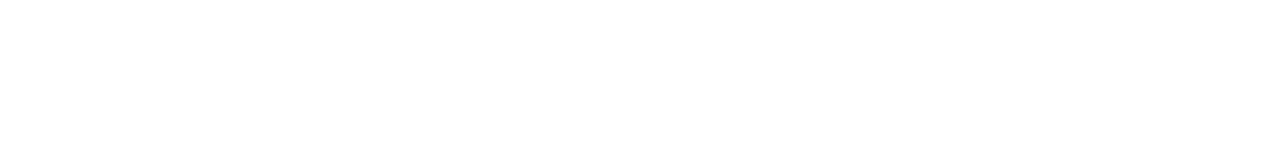
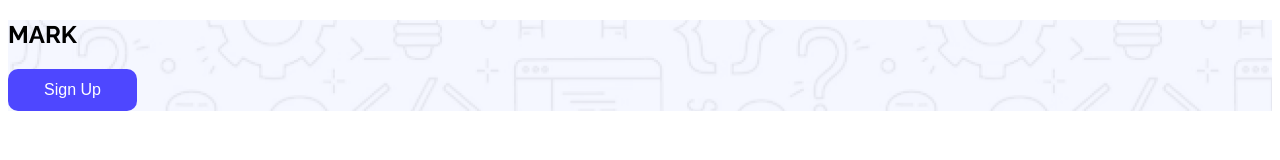
Before and after one commit to RayhanRK/A1-Agency-Website, a plain HTML site: page index.html in a window 1280 px wide. Drawn offline with Linux system fonts and the light colour scheme.

Commit message:
html and css file added

```diff
--- a/index.html
+++ b/index.html
@@ -4,8 +4,22 @@
     <meta charset="UTF-8">
     <meta name="viewport" content="width=device-width, initial-scale=1.0">
     <title>Document</title>
+    <link rel="preconnect" href="https://fonts.googleapis.com">
+<link rel="preconnect" href="https://fonts.gstatic.com" crossorigin>
+<link href="https://fonts.googleapis.com/css2?family=Raleway:ital,wght@0,100..900;1,100..900&display=swap" rel="stylesheet">
+    <link rel="stylesheet" href="./styles/agency.css">
 </head>
-<body>
+<body class="raleway-normal">
+
+    <header class="header-bg">
+
+        <nav>
+            <h2>MARK</h2>
+
+            <button class="primary-btn">Sign Up</button>
+        </nav>
+
+    </header>
 
 </body>
 </html>
--- /dev/null
+++ b/styles/agency.css
@@ -0,0 +1,25 @@
+
+.raleway-normal {
+  font-family: "Raleway", sans-serif;
+  font-optical-sizing: auto;
+  font-style: normal;
+}
+
+
+
+/* shared styles */
+.primary-btn{
+    font-size: 16px;
+    color: #FFFFFF;
+    background-color: #4E47FF;
+    padding: 12px 36px;
+    border: none;
+    border-radius: 10px;
+}
+
+/* Header styles */
+
+.header-bg{
+    background-image: url(../Assets/Hero-bg.png);
+
+}
```
